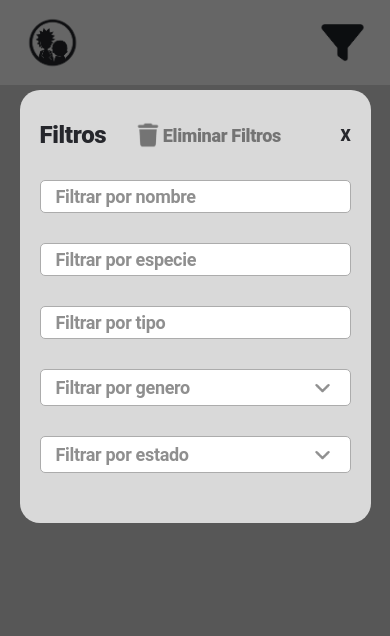
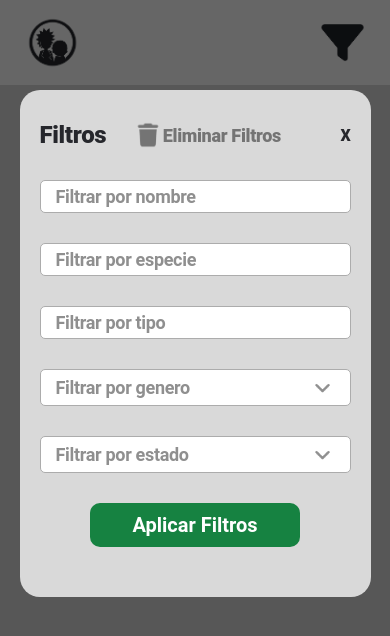
Before and after one commit to tommudano/apps-moviles, a React Native app: screen / in a window 390 px wide. Both pictures are taken after a click on the element 342 px from the left and 42 px from the top of the page. Shown: the top 636 px of the page. Built offline with nearby package versions, Linux system fonts and the light colour scheme.

Commit message:
Enhancemet: added button functionalities to modal

```diff
--- a/App.js
+++ b/App.js
@@ -1,11 +1,11 @@
-import { SafeAreaView, StatusBar, Text, View } from 'react-native';
-import BaseScreen from './src/screens/BaseScreen';
+import { SafeAreaView, StatusBar, Text, View } from "react-native";
+import HomeScreen from "./src/screens/HomeScreen";
 
 export default function App() {
-  return (
-    <View style={{flex:1}}>
-        <StatusBar backgroundColor="#202329"/>
-        <BaseScreen></BaseScreen>
-      </View>
-  );
+    return (
+        <View style={{ flex: 1 }}>
+            <StatusBar backgroundColor='#202329' />
+            <HomeScreen />
+        </View>
+    );
 }
--- a/src/components/FilterModal.js
+++ b/src/components/FilterModal.js
@@ -10,6 +10,7 @@ import {
 import FilterTextInput from "./FilterTextInput";
 import FilterDropDownCheckboxes from "./FilterDropDownCheckboxes";
 import styles from "../styles/FilterModalStyles";
+import SubmitButton from "./SubmitButton";
 
 const FilterModal = ({
     modalVisible,
@@ -32,6 +33,11 @@ const FilterModal = ({
         { label: "Desconocido", value: "unknown" },
     ];
 
+    const deleteFilters = () => {
+        setStoredFilters({});
+        setModalVisible(false);
+    };
+
     return (
         <Modal transparent={true} animationType='slide' visible={modalVisible}>
             <ScrollView contentContainerStyle={{ flexGrow: 1 }}>
@@ -42,7 +48,10 @@ const FilterModal = ({
                                 <Text style={styles.filterTitle}>Filtros</Text>
                             </View>
                             <View style={styles.filtersHeaderRightSide}>
-                                <TouchableOpacity style={styles.deleteFilters}>
+                                <TouchableOpacity
+                                    style={styles.deleteFilters}
+                                    onPress={() => deleteFilters()}
+                                >
                                     <Image
                                         style={styles.deleteFiltersIcon}
                                         source={require("../../assets/trash-solid.png")}
@@ -94,6 +103,11 @@ const FilterModal = ({
                                 storedFilterValue={storedFilters}
                             />
                         </View>
+                        <TouchableOpacity>
+                            <View style={styles.buttonContainer}>
+                                <SubmitButton textContent='Aplicar Filtros' />
+                            </View>
+                        </TouchableOpacity>
                     </View>
                 </View>
             </ScrollView>
--- /dev/null
+++ b/src/components/SubmitButton.js
@@ -0,0 +1,13 @@
+import React from "react";
+import { View, Text } from "react-native";
+import styles from "../styles/SubmitButtonStyles";
+
+const SubmitButton = ({ textContent }) => {
+    return (
+        <View style={styles.button}>
+            <Text style={styles.buttonText}>{textContent}</Text>
+        </View>
+    );
+};
+
+export default SubmitButton;
--- a/src/styles/FilterModalStyles.js
+++ b/src/styles/FilterModalStyles.js
@@ -66,6 +66,11 @@ const styles = StyleSheet.create({
         color: "#26272C",
         letterSpacing: -0.32,
     },
+    buttonContainer: {
+        marginTop: 30,
+        justifyContent: "center",
+        alignItems: "center",
+    },
 });
 
 export default styles;
--- /dev/null
+++ b/src/styles/SubmitButtonStyles.js
@@ -0,0 +1,21 @@
+import { StyleSheet } from "react-native";
+
+const styles = StyleSheet.create({
+    button: {
+        flex: 1,
+        backgroundColor: "#168241",
+        borderRadius: 10,
+        padding: 10,
+        justifyContent: "center",
+        alignItems: "center",
+        width: "60%",
+    },
+    buttonText: {
+        fontFamily: "Roboto",
+        fontSize: 20,
+        fontWeight: "700",
+        color: "#FFFFFF",
+    },
+});
+
+export default styles;
```
Also changed, not shown: src/screens/HomeScreen.js (renamed from src/screens/BaseScreen.js).
